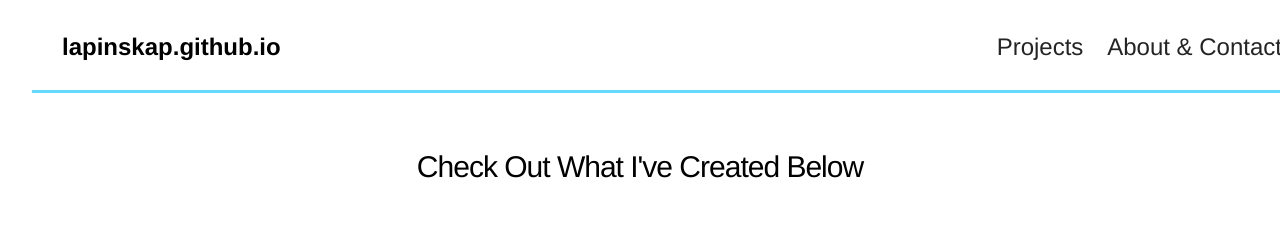
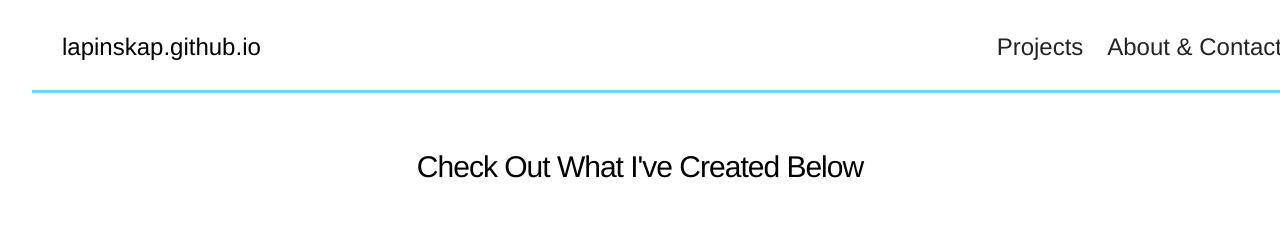
Before and after one commit to lapinskap/lapinskap.github.io, a Jekyll site: the page built from index.html, in a window 1280 px wide. Shown: the top 227 px of the page. Built offline with Jekyll 4.4.1, drawn with Linux system fonts in a browser that asks for light colours; nearby versions of some CDN libraries.

Commit message:
change font weight

```diff
--- a/assets/css/3-sections/_header.sass
+++ b/assets/css/3-sections/_header.sass
@@ -6,7 +6,7 @@ header
     margin: 30px
     font:
       size: 24px
-      weight: 600
+      weight: 300
     a
       display: inline-block
       color: rgba(0,0,0,1)
```
Also changed, not shown: 2 other files.
